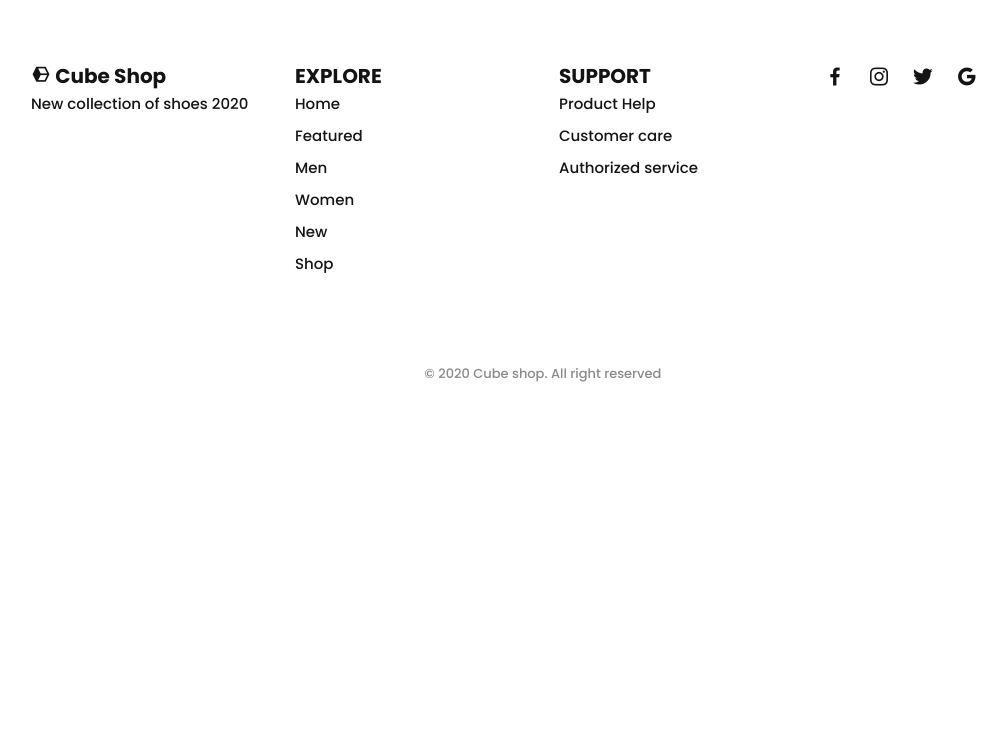
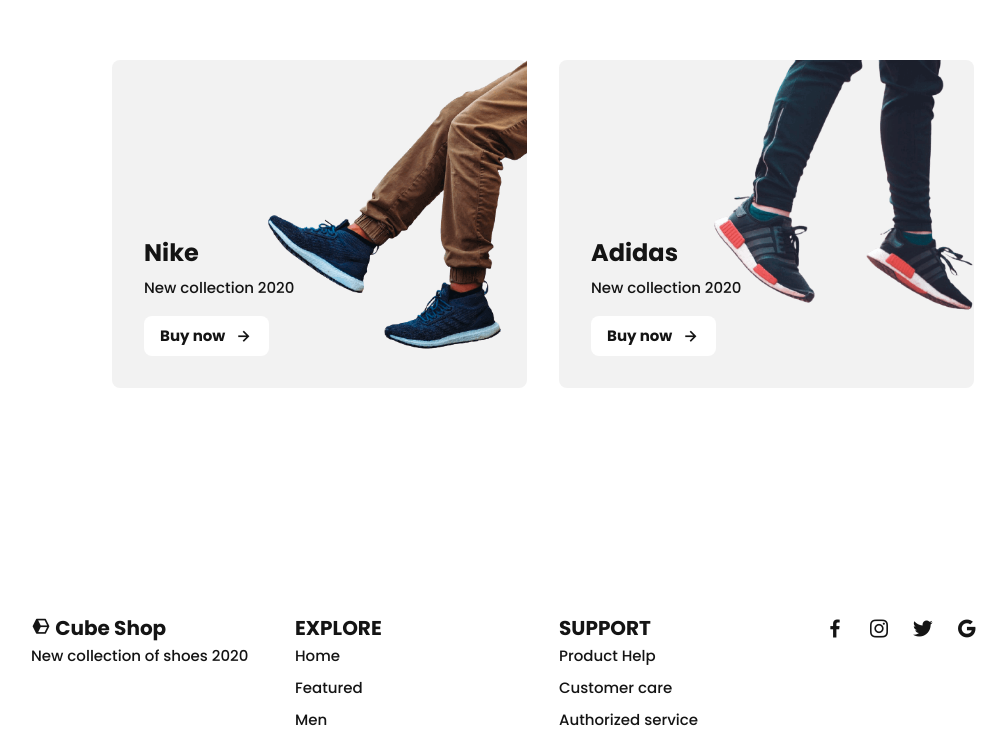
Before and after one commit to S2ShiroeS2/Ecommerce_Shoes, a React (Create React App) app: page / in a window 1280 px wide. Shown: the part 1140-1884 px from the top of the page, without its empty margins (97-1104 px from the left). Before the commit the page ends 1637 px from the top, so only its background shows below. Built offline with nearby package versions, Linux system fonts and the light colour scheme; no server answers.

Commit message:
[CODE] Component Collection: Done.

```diff
--- /dev/null
+++ b/src/apis/collectionApi.js
@@ -0,0 +1,10 @@
+import axiosClient from './axiosClient'
+
+const collectionApi = {
+    getAll: params => {
+        const url = '/collections'
+        return axiosClient.get(url, { params })
+    }
+}
+
+export default collectionApi
--- /dev/null
+++ b/src/components/Collection/Collection.js
@@ -0,0 +1,63 @@
+import React, { useEffect, useState } from 'react'
+import collectionApi from '../../apis/collectionApi'
+
+export default function Collection() {
+    const [collections, setCollection] = useState([])
+
+    useEffect(() => {
+        fetchDataCollection()
+    }, [])
+
+    const fetchDataCollection = async () => {
+        try {
+            const response = await collectionApi.getAll()
+            if (response) {
+                setCollection(response)
+            }
+        } catch (err) {
+            // eslint-disable-next-line no-console
+            console.log('Failed to fetch list item in API', err)
+        }
+    }
+
+    return (
+        <section className="collection section">
+            <div className="collection__container bd-grid">
+                <div className="collection__card">
+                    <div className="collection__content">
+                        <h3 className="collection__name">Nike</h3>
+                        <p className="collection__description">
+                            New collection 2020
+                        </p>
+                        <a href="/#" className="btn-add">
+                            Buy now{' '}
+                            <i className="bx bx-right-arrow-alt btn-icon"></i>
+                        </a>
+                    </div>
+                    <img
+                        className="collection__image"
+                        src="../assets/images/collection1.png"
+                        alt="collection1"
+                    />
+                </div>
+                <div className="collection__card">
+                    <div className="collection__content">
+                        <h3 className="collection__name">Adidas</h3>
+                        <p className="collection__description">
+                            New collection 2020
+                        </p>
+                        <a href="/#" className="btn-add">
+                            Buy now{' '}
+                            <i className="bx bx-right-arrow-alt btn-icon"></i>
+                        </a>
+                    </div>
+                    <img
+                        className="collection__image"
+                        src="../assets/images/collection2.png"
+                        alt="collection2"
+                    />
+                </div>
+            </div>
+        </section>
+    )
+}
--- a/src/pages/Home.js
+++ b/src/pages/Home.js
@@ -1,6 +1,7 @@
 import React, { useEffect, useState } from 'react'
 import ProductIntro from '../components/ProductIntro/ProductIntro'
 import Feature from '../components/Feature/Feature'
+import Collection from '../components/Collection/Collection'
 import introApi from '../apis/introApi'
 
 export default function Home() {
@@ -25,6 +26,7 @@
         <main className="l-main">
             <ProductIntro key={introData.id} data={introData} />
             <Feature />
+            <Collection />
         </main>
     )
 }
```
Also changed, not shown: 1 other file (tests, documents, lock files or other folders).
